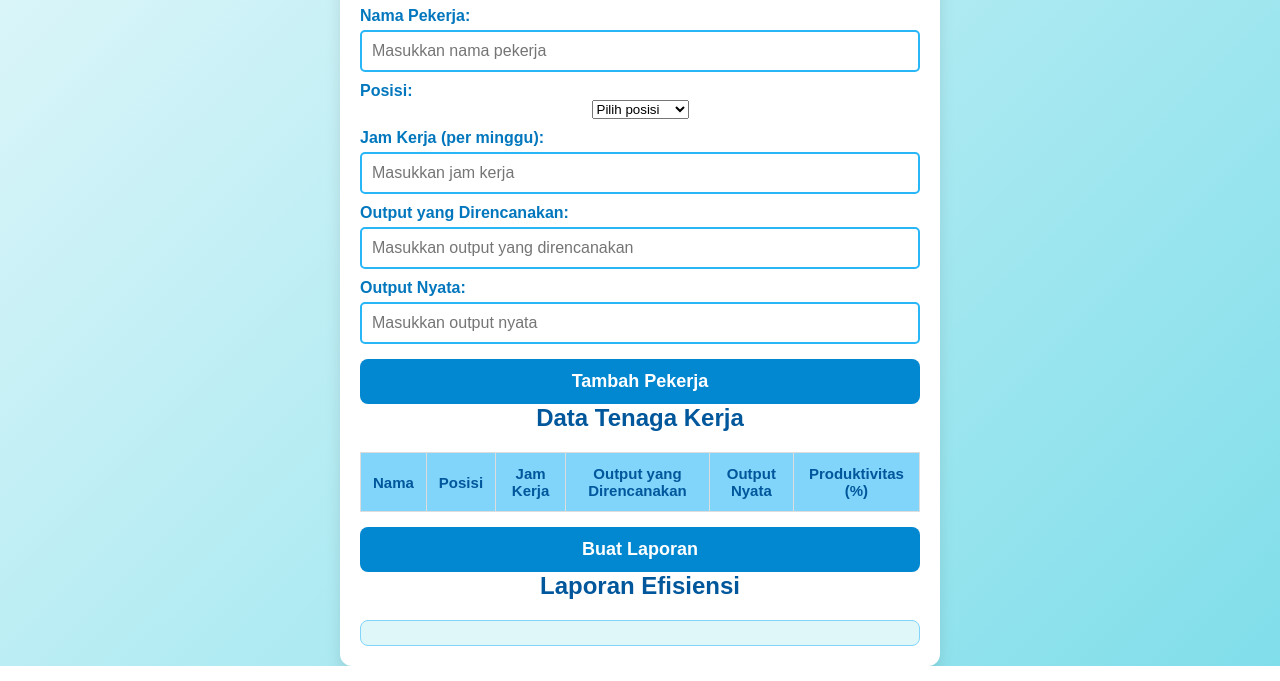
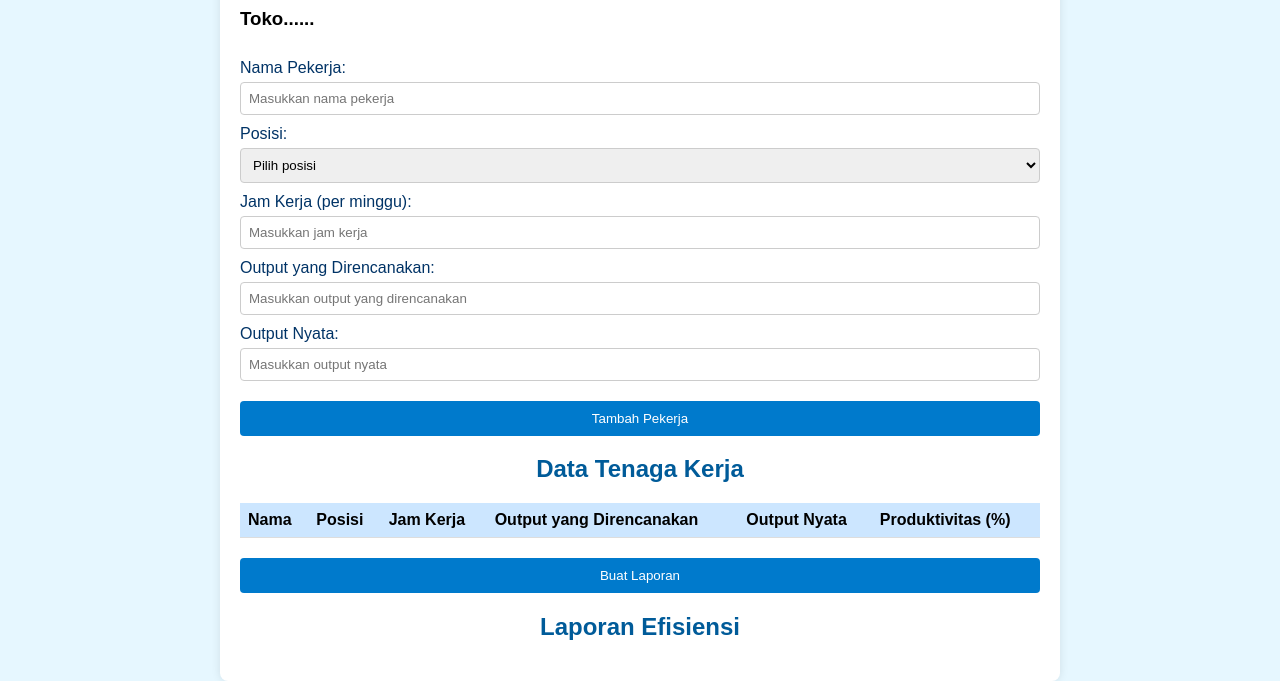
Before and after one commit to Hariyanto89/PTKMikro, a plain HTML site: page index.html in a window 1280 px wide. Shown: the part 140-821 px from the top of the page. Drawn offline with Linux system fonts and the light colour scheme.

Commit message:
Update styles.css
Signed-off-by: Hariyanto <yantonft@gmail.com>

```diff
--- a/assets/css/styles.css
+++ b/assets/css/styles.css
@@ -1,147 +1,85 @@
-/* Reset CSS */
-* {
+body {
+    font-family: Arial, sans-serif;
+    background-color: #e6f7ff;
     margin: 0;
     padding: 0;
-    box-sizing: border-box;
-}
-
-/* Body Styling */
-body {
-    font-family: Arial, sans-serif;
-    background: linear-gradient(135deg, #e0f7fa, #80deea); /* Gradasi biru muda */
     display: flex;
     justify-content: center;
     align-items: center;
     min-height: 100vh;
-    color: #333;
+}
+
+.container {
+    background-color: #ffffff;
+    padding: 20px;
+    border-radius: 8px;
+    box-shadow: 0 0 10px rgba(0, 0, 0, 0.1);
+    max-width: 800px;
+    width: 100%;
+}
+
+h1, h2 {
+    color: #005b99;
     text-align: center;
 }
 
-/* Container Styling */
-.container {
-    width: 90%;
-    max-width: 600px;
-    padding: 20px;
-    background-color: #ffffff;
-    box-shadow: 0 10px 15px rgba(0, 0, 0, 0.1);
-    border-radius: 12px;
+form {
+    display: flex;
+    flex-wrap: wrap;
+    justify-content: space-between;
 }
 
-/* Heading Styling */
-h1, h2 {
-    color: #01579b; /* Biru tua */
-    margin-bottom: 15px;
+label {
+    flex: 1 1 100%;
+    margin-top: 10px;
+    color: #003366;
 }
 
-/* Form Label Styling */
-form label {
-    display: block;
-    margin-top: 10px;
-    font-weight: bold;
-    text-align: left;
-    color: #0277bd; /* Biru sedang */
+input, select {
+    flex: 1 1 100%;
+    padding: 8px;
+    margin-top: 5px;
+    border: 1px solid #cccccc;
+    border-radius: 4px;
 }
 
-/* Form Input Styling */
-form input {
+button {
+    background-color: #007acc;
+    color: white;
+    padding: 10px 20px;
+    margin-top: 20px;
+    border: none;
+    border-radius: 4px;
+    cursor: pointer;
     width: 100%;
-    padding: 10px;
-    margin-top: 5px;
-    border: 2px solid #29b6f6; /* Biru muda */
-    border-radius: 5px;
-    font-size: 16px;
-    outline: none;
-    transition: border-color 0.3s;
 }
 
-/* Input Focus Styling */
-form input:focus {
-    border-color: #4fc3f7; /* Biru lebih muda */
+button:hover {
+    background-color: #005b99;
 }
 
-/* Button Styling */
-button {
-    padding: 12px;
-    width: 100%;
-    border: none;
-    border-radius: 8px;
-    background-color: #0288d1; /* Biru sedang */
-    color: white;
-    font-size: 18px;
-    font-weight: bold;
-    cursor: pointer;
-    transition: background-color 0.3s, transform 0.2s;
-    margin-top: 15px;
-}
-
-/* Button Hover Effect */
-button:hover {
-    background-color: #03a9f4; /* Biru terang */
-    transform: translateY(-2px);
-}
-
-/* Table Styling */
 table {
     width: 100%;
     border-collapse: collapse;
     margin-top: 20px;
-    font-size: 15px;
 }
 
-/* Table Header and Cells */
-table, th, td {
-    border: 1px solid #ddd;
+th, td {
+    text-align: left;
+    padding: 8px;
+    border-bottom: 1px solid #dddddd;
 }
 
-/* Table Header Styling */
 th {
-    padding: 12px;
-    text-align: center;
-    background-color: #81d4fa; /* Biru muda */
-    color: #01579b; /* Biru tua */
+    background-color: #cce6ff;
 }
 
-/* Table Data Styling */
-td {
-    padding: 12px;
-    text-align: center;
-}
-
-/* Table Row Styling */
-tbody tr:nth-child(odd) {
-    background-color: #e1f5fe; /* Biru sangat muda */
-}
-
-tbody tr:nth-child(even) {
-    background-color: #b3e5fc; /* Biru sangat muda */
-}
-
-/* Report Styling */
-#report {
-    margin-top: 20px;
-    padding: 12px;
-    background-color: #e0f7fa; /* Biru sangat muda */
-    border: 1px solid #81d4fa; /* Biru muda */
-    border-radius: 8px;
-    color: #0277bd; /* Biru sedang */
-}
-
-/* Responsive Design */
-@media screen and (max-width: 600px) {
-    .container {
-        padding: 15px;
+@media (max-width: 600px) {
+    form {
+        flex-direction: column;
     }
 
-    h1, h2 {
-        font-size: 1.5em;
-    }
-
-    form label, form input, button {
-        font-size: 16px;
-    }
-
-    th, td {
-        font-size: 14px;
-        padding: 8px;
+    input, select, button {
+        width: 100%;
     }
 }
```
